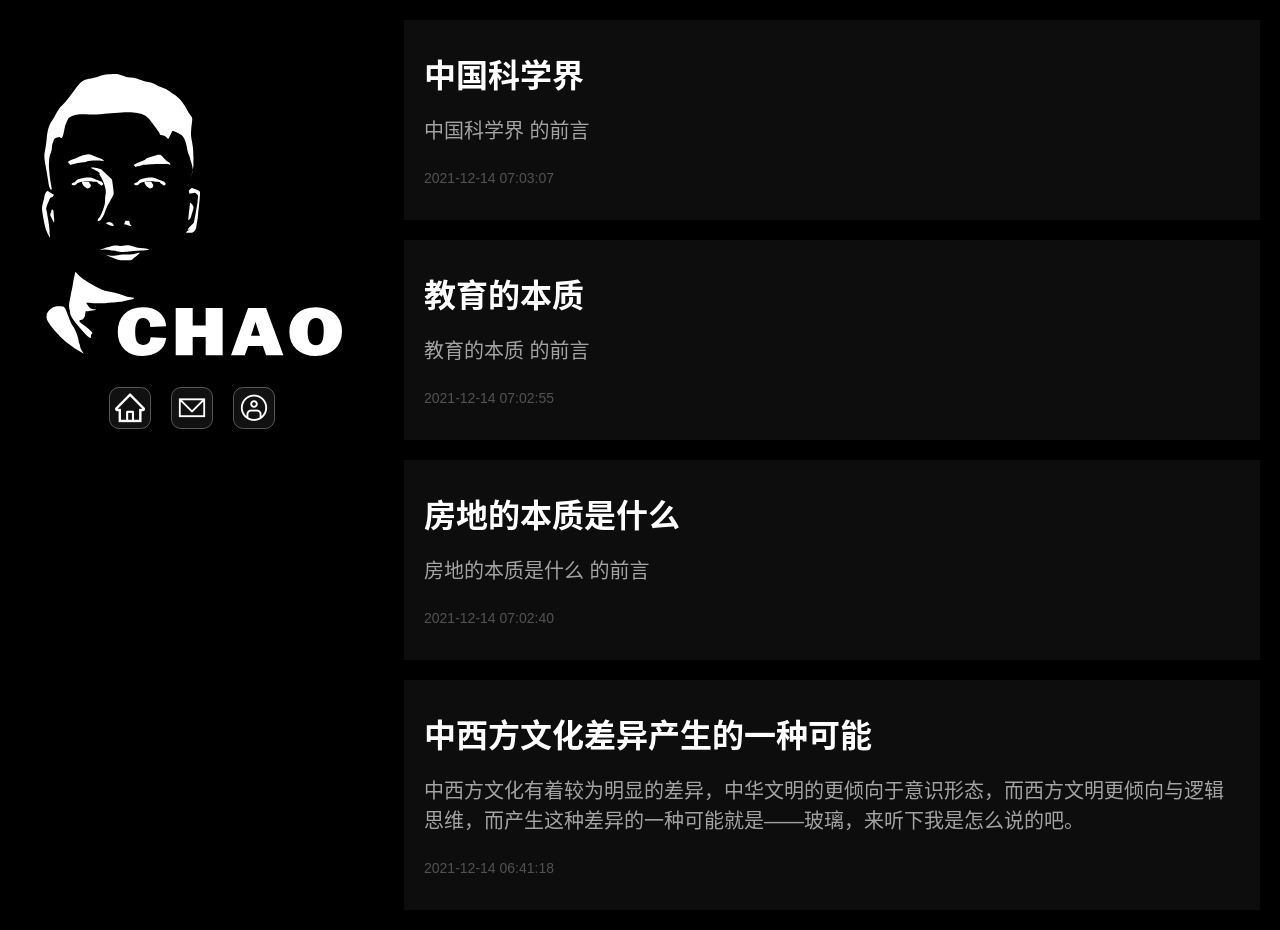
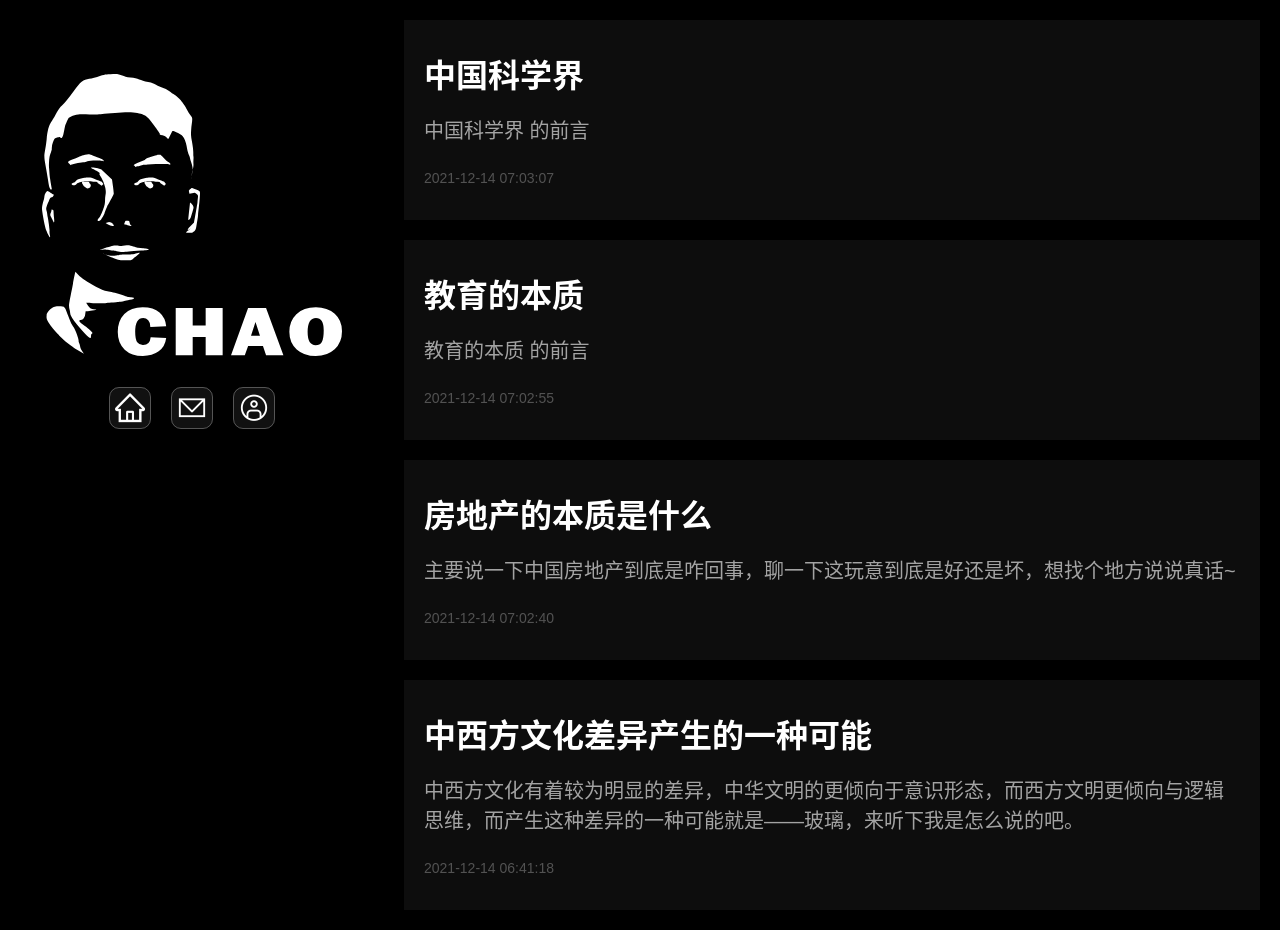
Before and after one commit to 497983606/wangyesheji, a Vue app: page / in a window 1280 px wide. Built offline with nearby package versions, Linux system fonts and the light colour scheme.

Commit message:
xiugai
xiugai

```diff
--- a/generate.js
+++ b/generate.js
@@ -37,6 +37,7 @@ const fileDisplay = filePath => {
                         }
                     }
                 })
+
             })
         }
     })
--- a/public/post/db.json
+++ b/public/post/db.json
@@ -1 +1 @@
-[{"time":1639465387577,"title":"中国科学界 ","describe":"中国科学界 的前言 ","img":"中国科学界 的缩略图url ","path":"./post/md/中国科学界.md"},{"time":1639464078436,"title":"中西方文化差异产生的一种可能 ","describe":"中西方文化有着较为明显的差异，中华文明的更倾向于意识形态，而西方文明更倾向与逻辑思维，而产生这种差异的一种可能就是——玻璃，来听下我是怎么说的吧。 ","img":"中西方文化差异产生的一种可能 的缩略图url ","path":"./post/md/中西方文化差异产生的一种可能.md"},{"time":1639465360590,"title":"房地的本质是什么 ","describe":"房地的本质是什么 的前言 ","img":"房地的本质是什么 的缩略图url ","path":"./post/md/房地的本质是什么.md"},{"time":1639465375164,"title":"教育的本质 ","describe":"教育的本质 的前言 ","img":"教育的本质 的缩略图url ","path":"./post/md/教育的本质.md"}]
+[{"time":1639465375164,"title":"教育的本质 ","describe":"教育的本质 的前言 ","img":"教育的本质 的缩略图url ","path":"./post/md/中国式教育到底为了什么.md"},{"time":1639465387577,"title":"中国科学界 ","describe":"中国科学界 的前言 ","img":"中国科学界 的缩略图url ","path":"./post/md/中国科学界.md"},{"time":1639464078436,"title":"中西方文化差异产生的一种可能 ","describe":"中西方文化有着较为明显的差异，中华文明的更倾向于意识形态，而西方文明更倾向与逻辑思维，而产生这种差异的一种可能就是——玻璃，来听下我是怎么说的吧。 ","img":"中西方文化差异产生的一种可能 的缩略图url ","path":"./post/md/中西方文化差异产生的一种可能.md"},{"time":1639465360590,"title":"房地产的本质是什么 ","describe":"主要说一下中国房地产到底是咋回事，聊一下这玩意到底是好还是坏，想找个地方说说真话~ ","img":"房地产的本质是什么 的缩略图url ","path":"./post/md/房地产的本质是什么.md"}]
```
Also changed, not shown: public/post/md/房地产的本质是什么.md (added, +6 -0 lines), public/post/md/房地的本质是什么.md (deleted, +0 -4 lines), public/post/md/中国式教育到底为了什么.md (renamed from public/post/md/教育的本质.md), 3 other files (tests, documents, lock files or other folders).
